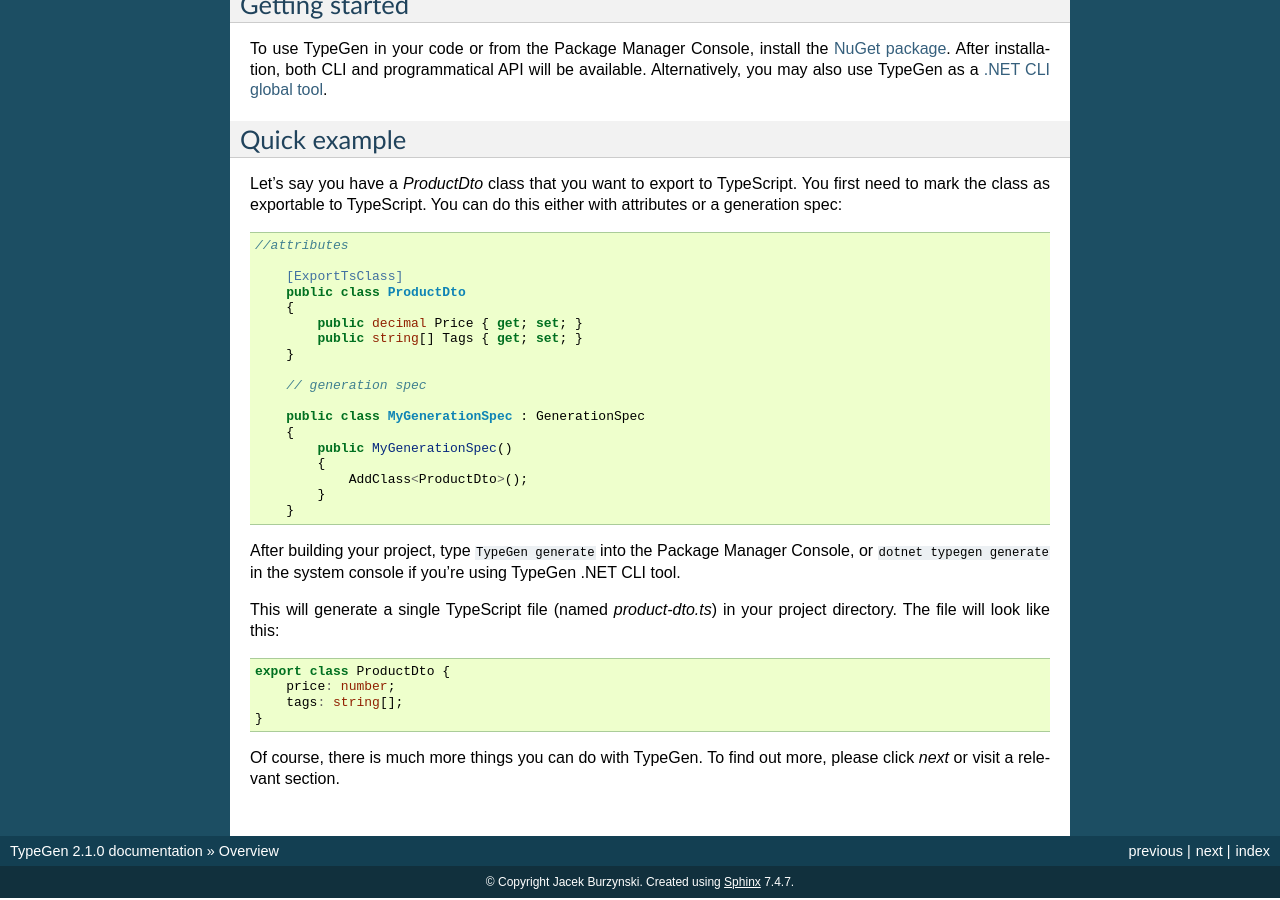
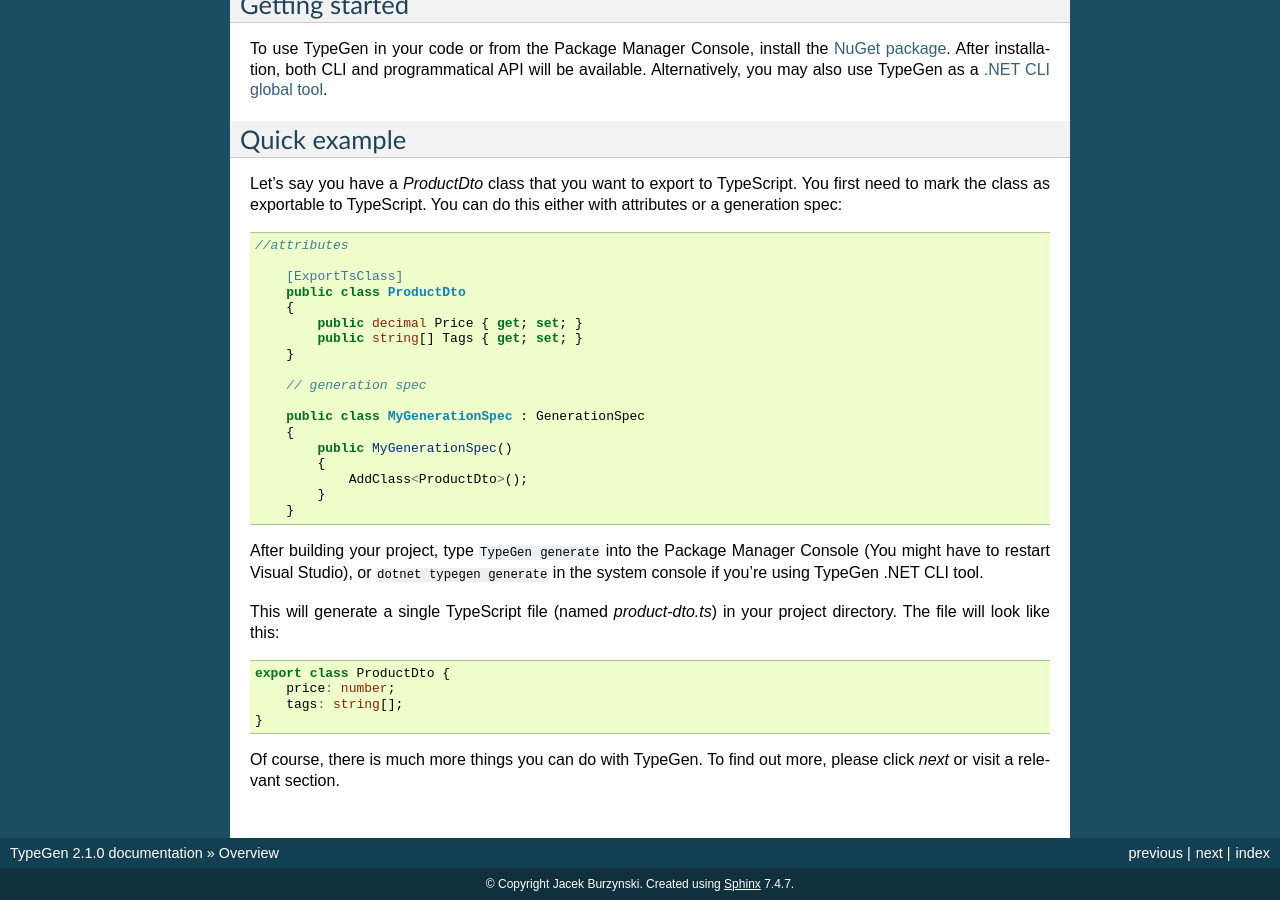
Before and after one commit to jburzynski/TypeGenDocs, a Sphinx documentation site: the page built from source/overview.rst, in a window 1280 px wide and 900 px high, scrolled down 1678 px. Built offline with Sphinx 7.4.7, drawn with Linux system fonts in a browser that asks for light colours.

Commit message:
Add comment to address issue #37

```diff
--- a/source/overview.rst
+++ b/source/overview.rst
@@ -92,7 +92,7 @@
 	    }
 	}
 
-After building your project, type :code:`TypeGen generate` into the Package Manager Console, or :code:`dotnet typegen generate` in the system console if you're using TypeGen .NET CLI tool.
+After building your project, type :code:`TypeGen generate` into the Package Manager Console (You might have to restart Visual Studio), or :code:`dotnet typegen generate` in the system console if you're using TypeGen .NET CLI tool.
 
 This will generate a single TypeScript file (named *product-dto.ts*) in your project directory. The file will look like this:
 
```
